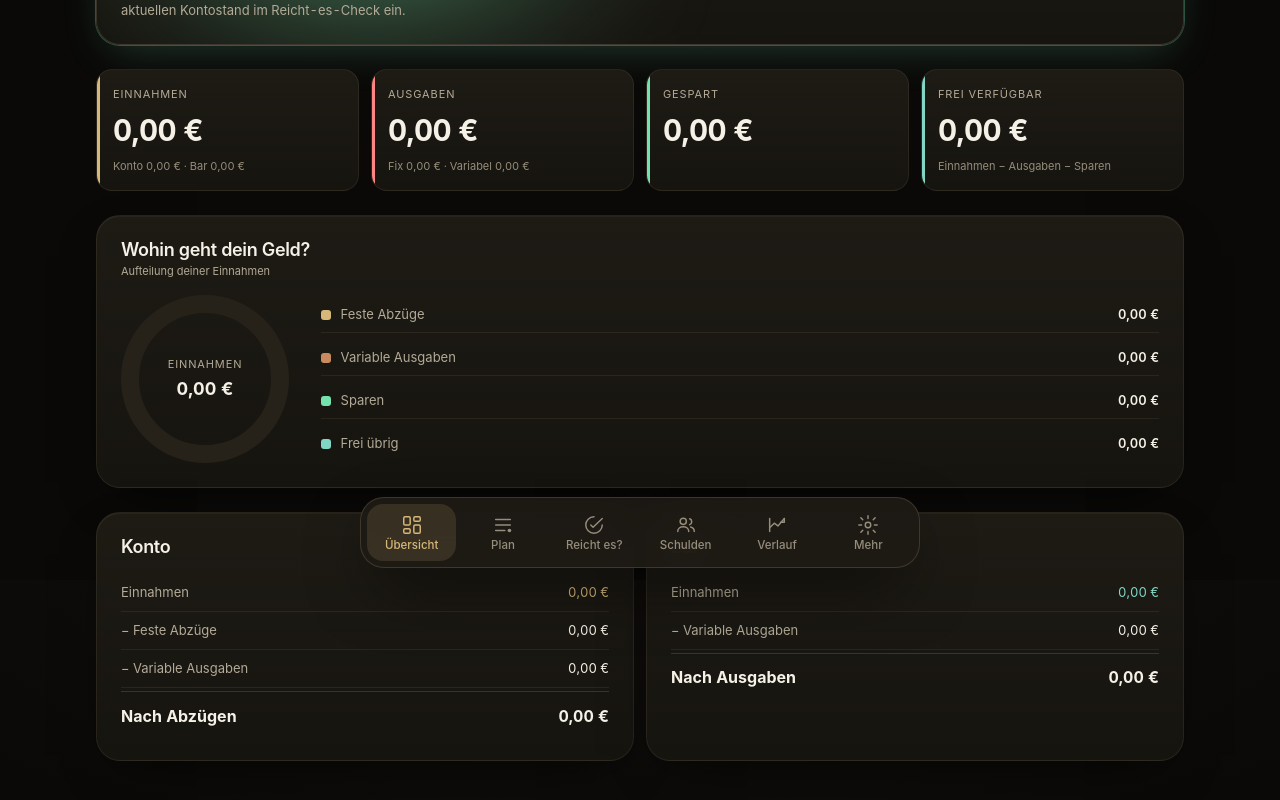
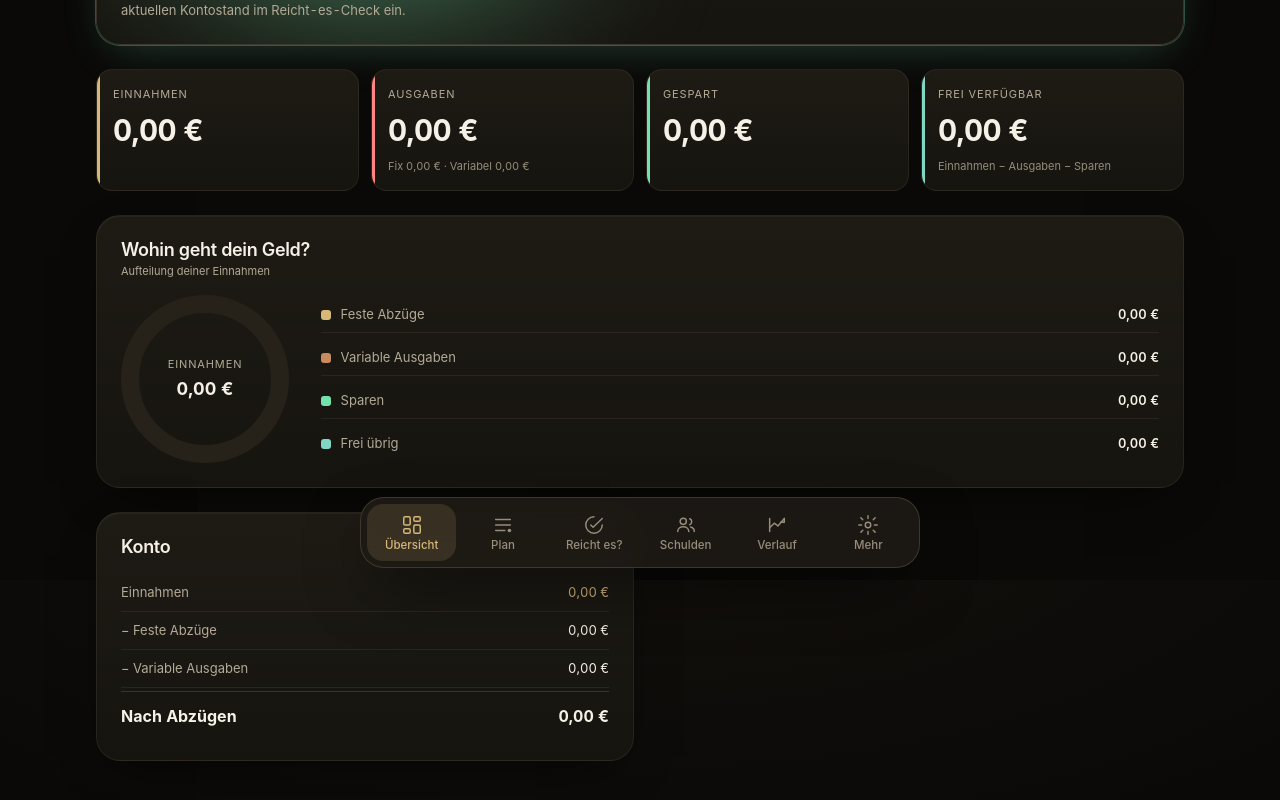
Before and after one commit to SamijanPiano/monatsbudget, a React (Vite) app: page / in a window 1280 px wide. Shown: the part 220-1020 px from the top of the page. Built offline with nearby package versions, Linux system fonts and the light colour scheme.

Commit message:
feat: Einfach-Modus UI — Bar-Spalten/-Felder conditional per cashEnabled

```diff
--- a/src/components/dashboard/Dashboard.tsx
+++ b/src/components/dashboard/Dashboard.tsx
@@ -1,4 +1,5 @@
 import { useActiveMonth } from '../../hooks/useActiveMonth'
+import { useCashEnabled } from '../../store/budgetStore'
 import { Card, SectionTitle } from '../ui/Card'
 import { Money } from '../ui/Money'
 import { StatusBanner } from './StatusBanner'
@@ -8,6 +9,7 @@ import { formatMoney } from '../../lib/format'
 
 export function Dashboard() {
   const { month, calc, situation } = useActiveMonth()
+  const cashEnabled = useCashEnabled()
 
   const totalExpenses = calc.fixedTotal + calc.variableTotal
   const leftover = calc.incomeTotal - totalExpenses - calc.totalSavings
@@ -28,7 +30,7 @@ export function Dashboard() {
           label="Einnahmen"
           value={calc.incomeTotal}
           accent="gold"
-          sub={`Konto ${formatMoney(calc.incomeKonto)} · Bar ${formatMoney(calc.incomeBar)}`}
+          sub={cashEnabled ? `Konto ${formatMoney(calc.incomeKonto)} · Bar ${formatMoney(calc.incomeBar)}` : undefined}
         />
         <KpiCard
           label="Ausgaben"
@@ -82,7 +84,7 @@ export function Dashboard() {
           <div className="result-list">
             <div className="result-row">
               <span>Einnahmen</span>
-              <Money value={calc.incomeKonto} tone="konto" />
+              <Money value={cashEnabled ? calc.incomeKonto : calc.incomeTotal} tone="konto" />
             </div>
             <div className="result-row">
               <span>− Feste Abzüge</span>
@@ -90,7 +92,7 @@ export function Dashboard() {
             </div>
             <div className="result-row">
               <span>− Variable Ausgaben</span>
-              <Money value={calc.variableKonto} />
+              <Money value={cashEnabled ? calc.variableKonto : calc.variableTotal} />
             </div>
             <div className="result-row result-row--total">
               <span>Nach Abzügen</span>
@@ -99,6 +101,7 @@ export function Dashboard() {
           </div>
         </Card>
 
+        {cashEnabled && (
           <Card>
             <SectionTitle title="Bar" />
             <div className="result-list">
@@ -116,6 +119,7 @@ export function Dashboard() {
               </div>
             </div>
           </Card>
+        )}
       </div>
     </div>
   )
--- a/src/components/sections/PlanView.tsx
+++ b/src/components/sections/PlanView.tsx
@@ -1,9 +1,11 @@
 import { useActiveMonth } from '../../hooks/useActiveMonth'
+import { useCashEnabled } from '../../store/budgetStore'
 import { LineSection } from './LineSection'
 import { SavingsSection } from './SavingsSection'
 
 export function PlanView() {
   const { month, calc } = useActiveMonth()
+  const cashEnabled = useCashEnabled()
 
   return (
     <div className="view-stack">
@@ -11,9 +13,11 @@ export function PlanView() {
         <span className="legend__item">
           <span className="legend__dot legend__dot--konto" /> Konto (Überweisung)
         </span>
-        <span className="legend__item">
-          <span className="legend__dot legend__dot--bar" /> Bar
-        </span>
+        {cashEnabled && (
+          <span className="legend__item">
+            <span className="legend__dot legend__dot--bar" /> Bar
+          </span>
+        )}
       </div>
 
       <LineSection
@@ -21,6 +25,7 @@ export function PlanView() {
         title="Einnahmen"
         hint="Gehalt und sonstige Eingänge"
         items={month.income}
+        showBar={cashEnabled}
         subtotalKonto={calc.incomeKonto}
         subtotalBar={calc.incomeBar}
       />
@@ -40,6 +45,7 @@ export function PlanView() {
         title="Variable Ausgaben"
         hint="Was sich Monat für Monat ändert"
         items={month.variable}
+        showBar={cashEnabled}
         subtotalKonto={calc.variableKonto}
         subtotalBar={calc.variableBar}
       />
--- a/src/components/sections/SavingsSection.tsx
+++ b/src/components/sections/SavingsSection.tsx
@@ -1,5 +1,5 @@
 import type { Month, MonthCalc } from '../../types/budget'
-import { useBudgetStore } from '../../store/budgetStore'
+import { useBudgetStore, useCashEnabled } from '../../store/budgetStore'
 import { Card, SectionTitle } from '../ui/Card'
 import { NumberInput } from '../ui/NumberInput'
 import { Money } from '../ui/Money'
@@ -12,6 +12,7 @@ interface SavingsSectionProps {
 
 export function SavingsSection({ month, calc }: SavingsSectionProps) {
   const setSavings = useBudgetStore((s) => s.setSavings)
+  const cashEnabled = useCashEnabled()
 
   return (
     <Card as="section">
@@ -36,6 +37,7 @@ export function SavingsSection({ month, calc }: SavingsSectionProps) {
           </span>
         </div>
 
+        {cashEnabled && (
           <div className="savings-field">
             <label htmlFor="savings-bar" className="savings-field__label text-bar">
               Sparbetrag Bar
@@ -48,6 +50,7 @@ export function SavingsSection({ month, calc }: SavingsSectionProps) {
             />
             <span className="savings-field__hint">max. {formatMoney(calc.maxSaveBar)}</span>
           </div>
+        )}
       </div>
 
       <div className="result-list">
@@ -55,10 +58,12 @@ export function SavingsSection({ month, calc }: SavingsSectionProps) {
           <span>Sicherheitspuffer Konto nach Sparen</span>
           <Money value={calc.bufferKonto} signed />
         </div>
+        {cashEnabled && (
           <div className="result-row">
             <span>Bar frei verfügbar nach Sparen</span>
             <Money value={calc.freeBar} signed />
           </div>
+        )}
         <div className="result-row result-row--total">
           <span>Gesamtersparnis diesen Monat</span>
           <Money value={calc.totalSavings} tone="konto" />
--- a/src/components/situation/ReichtEsCheck.tsx
+++ b/src/components/situation/ReichtEsCheck.tsx
@@ -1,5 +1,5 @@
 import { useActiveMonth } from '../../hooks/useActiveMonth'
-import { useBudgetStore } from '../../store/budgetStore'
+import { useBudgetStore, useCashEnabled } from '../../store/budgetStore'
 import { Card, SectionTitle } from '../ui/Card'
 import { NumberInput } from '../ui/NumberInput'
 import { Money } from '../ui/Money'
@@ -8,6 +8,7 @@ import { StatusBanner } from '../dashboard/StatusBanner'
 export function ReichtEsCheck() {
   const { month, calc, situation } = useActiveMonth()
   const setCurrent = useBudgetStore((s) => s.setCurrent)
+  const cashEnabled = useCashEnabled()
 
   return (
     <div className="view-stack">
@@ -28,6 +29,7 @@ export function ReichtEsCheck() {
               channel="konto"
             />
           </div>
+          {cashEnabled && (
             <div className="savings-field">
               <label htmlFor="current-bar" className="savings-field__label text-bar">
                 Aktuelles Bargeld
@@ -39,6 +41,7 @@ export function ReichtEsCheck() {
                 channel="bar"
               />
             </div>
+          )}
         </div>
       </Card>
 
@@ -47,7 +50,7 @@ export function ReichtEsCheck() {
       <Card>
         <SectionTitle
           title="So wird gerechnet"
-          hint="Bargeld zahlt zuerst, das Konto springt für den Rest ein"
+          hint={cashEnabled ? 'Bargeld zahlt zuerst, das Konto springt für den Rest ein' : 'Alle Ausgaben werden vom Konto abgebucht'}
         />
         <div className="result-list">
           <div className="result-row">
@@ -55,9 +58,11 @@ export function ReichtEsCheck() {
             <Money value={calc.fixedTotal} />
           </div>
           <div className="result-row">
-            <span>Variable Ausgaben → Konto</span>
-            <Money value={calc.variableKonto} />
+            <span>Variable Ausgaben</span>
+            <Money value={cashEnabled ? calc.variableKonto : calc.variableTotal} />
           </div>
+          {cashEnabled && (
+            <>
               <div className="result-row result-row--sub">
                 <span>Gesamt Konto benötigt (fix + variabel)</span>
                 <Money value={situation.kontoNeededFixedVar} />
@@ -70,6 +75,8 @@ export function ReichtEsCheck() {
                 <span>Rest Bar-Ausgaben → zahlt Konto</span>
                 <Money value={situation.restBarToKonto} />
               </div>
+            </>
+          )}
           <div className="result-row result-row--sub">
             <span>Konto benötigt gesamt</span>
             <Money value={situation.kontoNeededTotal} />
@@ -78,10 +85,12 @@ export function ReichtEsCheck() {
             <span>Konto verbleibend nach allen Ausgaben</span>
             <Money value={situation.kontoRemaining} signed />
           </div>
+          {cashEnabled && (
             <div className="result-row">
               <span>Bar verbleibend nach Ausgaben</span>
               <Money value={situation.barRemaining} signed />
             </div>
+          )}
         </div>
       </Card>
     </div>
```
Lines whose indentation alone changed are shown as unchanged.
